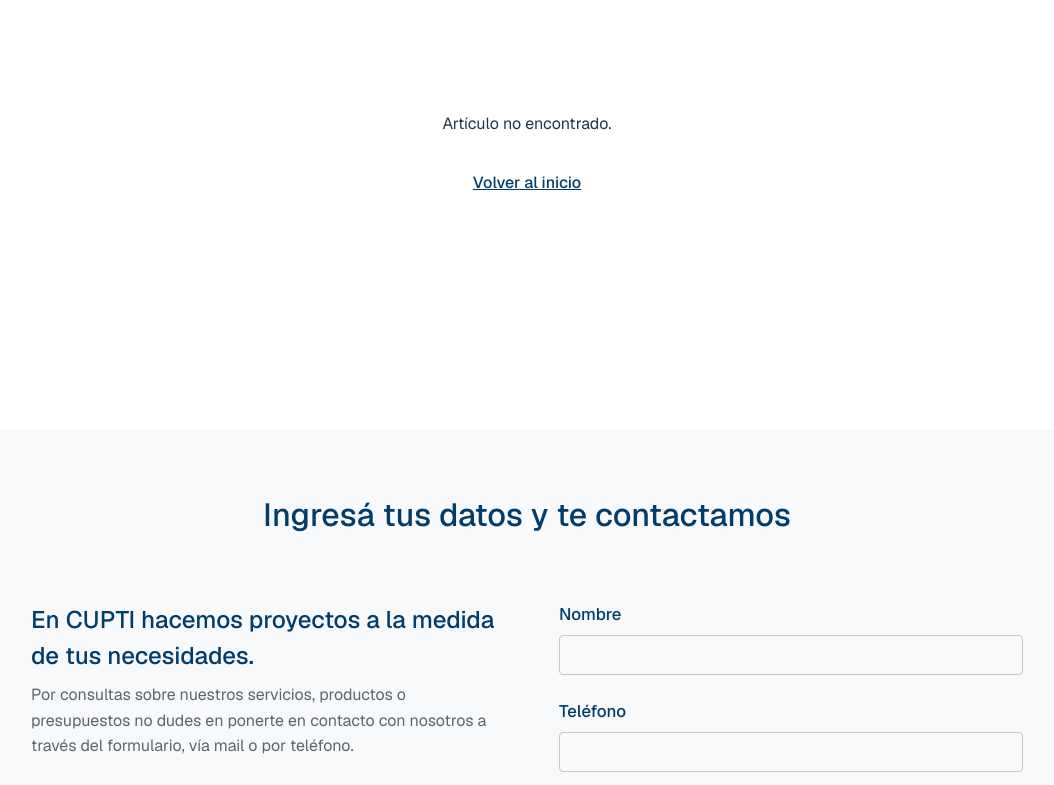
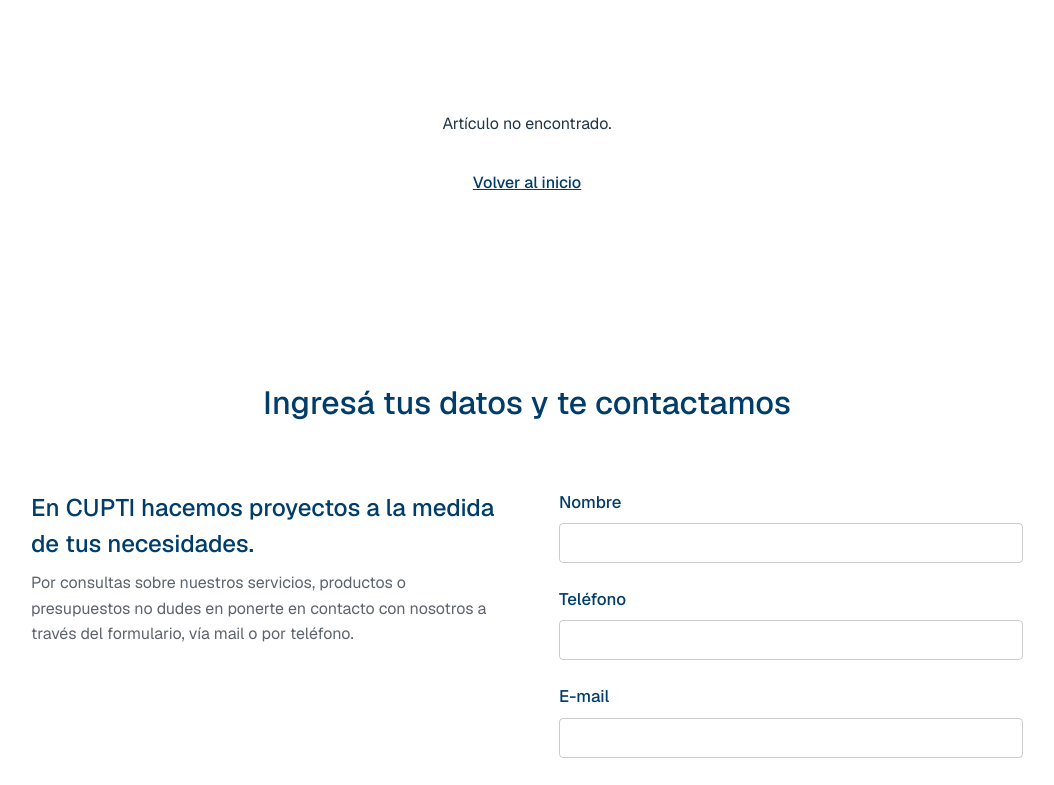
Before and after one commit to facundososa559/cuptiv3, a React (Vite) app: page /blog/1 in a window 1280 px wide. Shown: the top 785 px of the page, without its empty margins (113-1167 px from the left). Built offline with nearby package versions, Linux system fonts and the light colour scheme.

Commit message:
Remuevo el bg de la seccion de contacto

```diff
--- a/src/components/Contact/ContactContainer.jsx
+++ b/src/components/Contact/ContactContainer.jsx
@@ -6,14 +6,12 @@ export default function ContactContainer({ title, description }) {
     <div
       id='contacto'
       className='
-        bg-[#f8f9fa]
         flex
         flex-col
         gap-(--spacing-lg)
         md:gap-(--spacing-xxl)
         pt-(--spacing-xxl)
         pb-(--spacing-xxxl)
-        mt-(--spacing-xxxl)
         px-(--section-padding-inline-sm)
         md:px-(--section-padding-inline-md)
         xl:px-(--section-padding-inline-xl)
```
